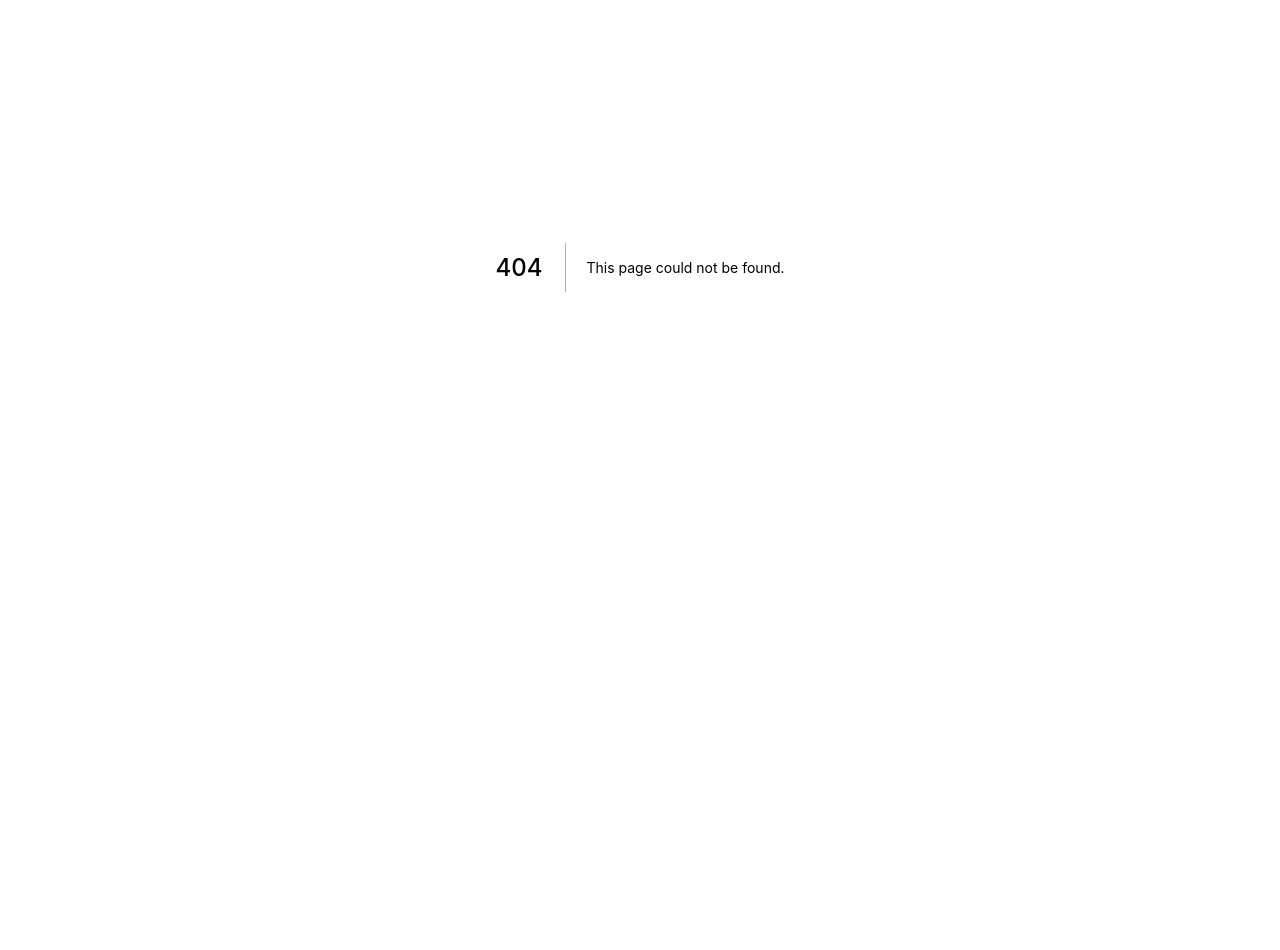
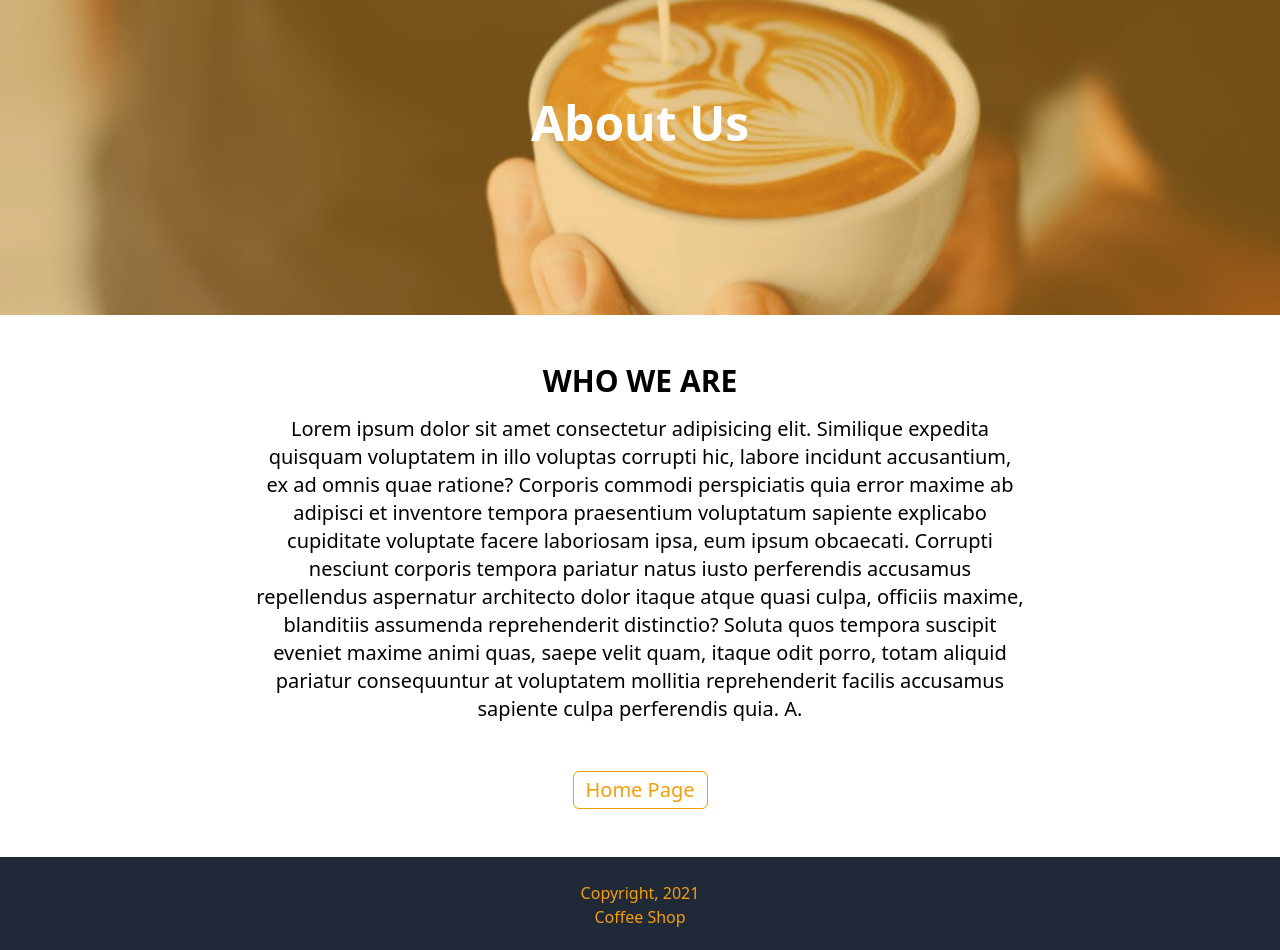
Before and after one commit to jerryyv/coffee-shop, a Next.js app: page /about in a window 1280 px wide. Before the commit this address had no page. Shown: the part 133-1083 px from the top of the page. Before the commit the page ends 800 px from the top, so only its background shows below. Built offline with nearby package versions, Linux system fonts and the light colour scheme.

Commit message:
layout, footer & about page

```diff
--- a/components/Contact.tsx
+++ b/components/Contact.tsx
@@ -25,7 +25,7 @@ const Contact = () => {
                         id="name"
                         className="p-2 mb-4 border rounded border-gray-400"
                         />
-                        <button type="submit" className="btn mt-6">Submit</button>
+                        <button type="submit" className="btn my-6">Submit</button>
                     </form>
 
             </div>
--- /dev/null
+++ b/components/Footer.tsx
@@ -0,0 +1,14 @@
+
+
+const Footer = () => {
+    return (
+        <div className="bg-gray-800 py-6">
+            <div className="flex flex-col items-center">
+            <p className="text-yellow-500">Copyright, {new Date().getFullYear().toString()}{" "} </p>
+            <p className="text-yellow-500">Coffee Shop</p>
+            </div>
+        </div>
+    )
+}
+
+export default Footer
--- /dev/null
+++ b/components/Layout.tsx
@@ -0,0 +1,31 @@
+import Head from 'next/head'
+import Nav from './Nav'
+import Footer from './Footer'
+interface LayoutProps {
+    title: string
+    description: string
+    children: React.ReactNode
+}
+
+const Layout = ({title, description, children}: LayoutProps) => {
+    return (
+        <>
+            <Head>
+                <title>{title}</title>
+                <meta name='description' content={description} />
+            </Head>
+            <Nav />
+            <div>
+                {children}
+            </div>
+            <Footer />
+        </>
+    )
+}
+
+Layout.defaultProps = {
+    title: 'Coffee Shop',
+    description: 'Welcome to the Coffee Chop'
+}
+
+export default Layout
--- a/pages/about.tsx/index.tsx
+++ /dev/null
@@ -1,9 +0,0 @@
-const AboutPage = () => {
-    return (
-        <div>
-            about page
-        </div>
-    )
-}
-
-export default AboutPage
--- /dev/null
+++ b/pages/about/index.tsx
@@ -0,0 +1,34 @@
+import aboutBackground from '../../public/about-background.jpeg'
+import Image from 'next/image'
+import Layout from '../../components/Layout'
+import Link from 'next/link'
+
+const AboutPage = () => {
+    return (
+        <Layout title='About Us'>
+        <div className="h-96 relative flex justify-center items-center">
+            <div className="absolute h-full w-full">
+            <Image src={aboutBackground} alt='background-img' layout="fill"
+                 className='object-cover'
+            />
+            </div>
+            <div className="h-full w-full bg-yellow-500 bg-opacity-40 z-10 flex justify-center items-center">
+                <h1 className="text-white text-5xl font-bold">About Us</h1>
+            </div>
+        </div>
+        <div className='py-12'>
+            <div className='flex flex-col items-center justify-center text-center '>
+            <h1 className='uppercase text-3xl font-semibold'>who we are</h1>
+            <p className='text-xl my-4 max-w-screen-md mx-6'>
+                Lorem ipsum dolor sit amet consectetur adipisicing elit. Similique expedita quisquam voluptatem in illo voluptas corrupti hic, labore incidunt accusantium, ex ad omnis quae ratione? Corporis commodi perspiciatis quia error maxime ab adipisci et inventore tempora praesentium voluptatum sapiente explicabo cupiditate voluptate facere laboriosam ipsa, eum ipsum obcaecati. Corrupti nesciunt corporis tempora pariatur natus iusto perferendis accusamus repellendus aspernatur architecto dolor itaque atque quasi culpa, officiis maxime, blanditiis assumenda reprehenderit distinctio? Soluta quos tempora suscipit eveniet maxime animi quas, saepe velit quam, itaque odit porro, totam aliquid pariatur consequuntur at voluptatem mollitia reprehenderit facilis accusamus sapiente culpa perferendis quia. A.
+            </p>
+            <Link href='/'>
+                <a className='mt-8 text-xl btn'>Home Page</a>
+            </Link>
+            </div>
+        </div>
+        </Layout>
+    )
+}
+
+export default AboutPage
--- a/pages/index.tsx
+++ b/pages/index.tsx
@@ -1,6 +1,6 @@
 import { MenuItem, ProductItem } from '../types'
 import { createClient } from 'contentful'
-import Nav from '../components/Nav'
+import Layout from '../components/Layout'
 import Hero from '../components/Hero'
 import Info from '../components/Info'
 import DrinkMenu from '../components/DrinkMenu'
@@ -15,14 +15,13 @@ interface HomeProps {
 
 const Home = ({menuItems, products}: HomeProps) => {
   return (
-    <>
-      <Nav />
+    <Layout>
       <Hero />
       <Info />
       <DrinkMenu menuItems={menuItems}/>
       <ProductList products={products}/>
       <Contact />
-    </>
+    </Layout>
   )
 }
 
```
